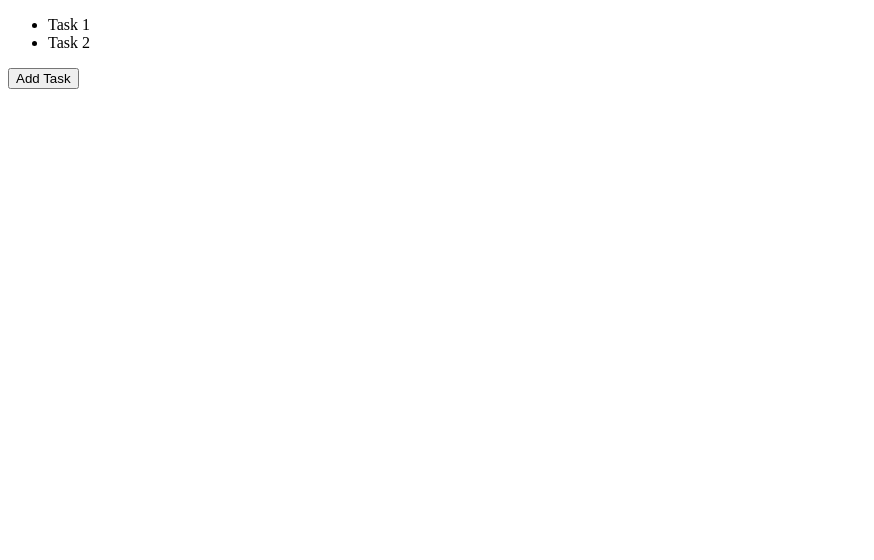
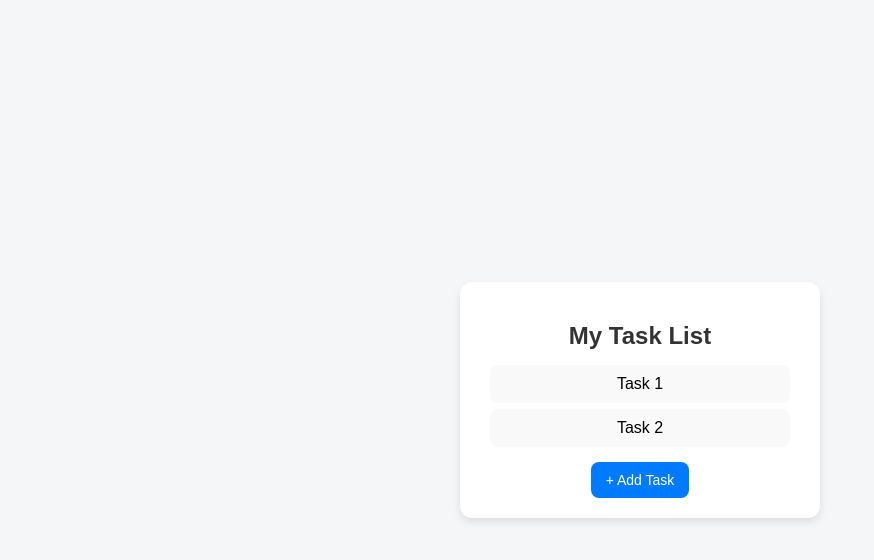
Before and after one commit to 2han05/delegation-and-dynamic, a plain HTML site: page index.html in a window 1280 px wide. Shown: the whole page, without its empty margins (0-874 px from the left). Drawn offline with Linux system fonts and the light colour scheme.

Commit message:
Added CSS styles

```diff
--- a/index.html
+++ b/index.html
@@ -3,17 +3,75 @@
 <head>
   <meta charset="UTF-8">
   <meta name="viewport" content="width=device-width, initial-scale=1.0">
-    <title>Document</title>
+  <title>Task Manager</title>
+  <style>
+    body {
+      font-family: Arial, sans-serif;
+      background: #f4f6f8;
+      display: flex;
+      justify-content: center;
+      align-items: center;
+      min-height: 100vh;
+      margin: 0;
+    }
+    .container {
+      background: #fff;
+      padding: 20px 30px;
+      border-radius: 12px;
+      box-shadow: 0 4px 8px rgba(0,0,0,0.1);
+      width: 300px;
+      text-align: center;
+    }
+    h2 {
+      margin-bottom: 15px;
+      color: #333;
+    }
+    ul {
+      list-style: none;
+      padding: 0;
+      margin: 0 0 15px 0;
+    }
+    li {
+      background: #f9f9f9;
+      margin: 6px 0;
+      padding: 10px;
+      border-radius: 8px;
+      cursor: pointer;
+      transition: background 0.3s;
+    }
+    li:hover {
+      background: #e3f2fd;
+    }
+    button {
+      background: #007bff;
+      color: #fff;
+      border: none;
+      padding: 10px 15px;
+      border-radius: 8px;
+      cursor: pointer;
+      font-size: 14px;
+      transition: background 0.3s;
+    }
+    button:hover {
+      background: #0056b3;
+    }
+  </style>
 </head>
 <body>
+  <div class="container">
+    <h2>My Task List</h2>
     <ul id="taskList">
       <li>Task 1</li>
       <li>Task 2</li>
     </ul>
-<button id="addTask">Add Task</button>
+    <button id="addTask">+ Add Task</button>
+  </div>
+
   <script>
     const taskList = document.getElementById("taskList");
     const addTaskBtn = document.getElementById("addTask");
+
+    let counter = taskList.children.length + 1;
 
     taskList.addEventListener("click", function(event) {
       if (event.target.tagName === "LI") {
@@ -23,10 +81,9 @@ taskList.addEventListener("click", function(event) {
 
     addTaskBtn.addEventListener("click", () => {
       const li = document.createElement("li");
-  li.textContent = "New Task" ;
+      li.textContent = "Task " + counter++;
       taskList.appendChild(li);
     });
   </script>
-
 </body>
 </html>
```
Lines whose indentation alone changed are shown as unchanged.
